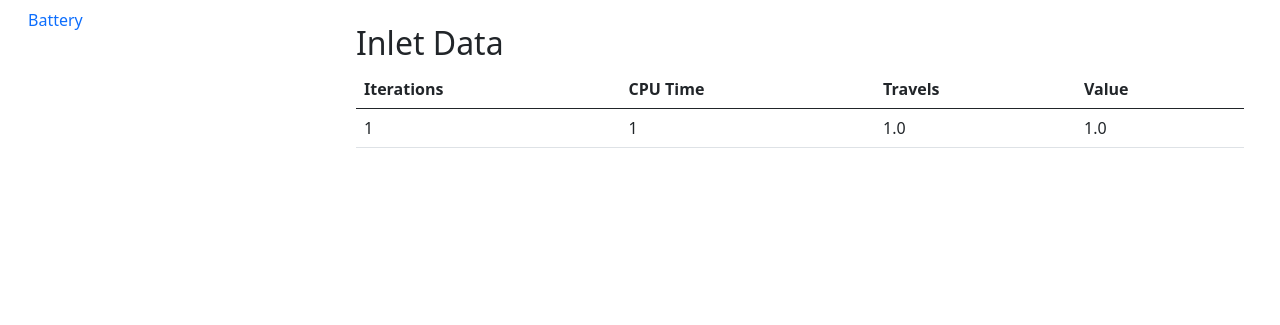
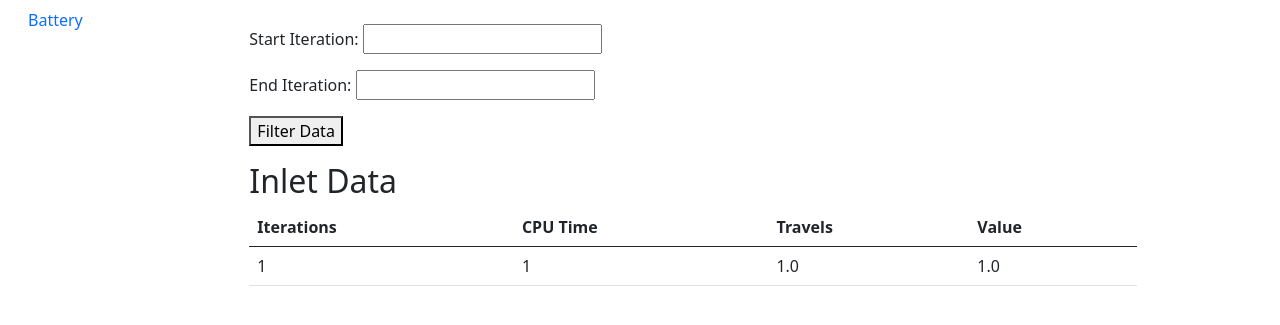
Before and after one commit to akshatranadive/fetherstill, a Django app: page /myapp/data/inlet/ in a window 1280 px wide. Shown: the top 325 px of the page. Run offline with Django 4.2, Linux system fonts and the light colour scheme; tables that the repository leaves empty hold one stand-in row (values such as "Sample post"); some libraries are stand-ins or nearby versions.

Commit message:
added filter form

```diff
--- /dev/null
+++ b/myapp/forms.py
@@ -0,0 +1,8 @@
+# forms.py
+from django import forms
+
+class DataFilterForm(forms.Form):
+    # start_date = forms.DateField(label='Start Date')
+    # end_date = forms.DateField(label='End Date')
+    start_iteration = forms.IntegerField(label='Start Iteration')
+    end_iteration = forms.IntegerField(label='End Iteration')
--- a/myapp/templates/base.html
+++ b/myapp/templates/base.html
@@ -17,7 +17,7 @@ href = "{%  static 'myapp/css/bootstrap.css' %}">
     <div class="container-fluid">
         <div class="row">
             <!-- Sidebar -->
-            <nav id="sidebar" class="col-md-3">
+            <nav id="sidebar" class="col-md-2">
                 <div class="position-sticky">
                     <ul class="nav flex-column">
                         <li class="nav-item">
--- a/myapp/templates/inlet_data.html
+++ b/myapp/templates/inlet_data.html
@@ -6,7 +6,14 @@
 </head>
 <body>
 
+<form method="post" action="{% url 'myapp:common_section' data_section=data_section %}">
+    {% csrf_token %}
+    {{ form.as_p }}
+    <button type="submit">Filter Data</button>
+</form>
+
 <!-- inlet_data.html -->
+{% if data %}
 
 {% block content %}
     <!-- Content for the Inlet section -->
@@ -35,6 +42,9 @@
     </table>
 {% endblock %}
 
+{% endif %}
+
+
 
 </body>
 </html>
--- a/myapp/urls.py
+++ b/myapp/urls.py
@@ -6,6 +6,6 @@ app_name = 'myapp'
 
 urlpatterns = [
     path('data/<str:data_section>/', views.common_section, name='common_section'),
-    path('battery/', views.battery_view, name='battery'),
+    # path('battery/', views.battery_view, name='battery'),
 
 ]
--- a/myapp/views.py
+++ b/myapp/views.py
@@ -1,39 +1,44 @@
-# # app_name/views.py
+# views.py
 from django.shortcuts import render
-from .models import BatteryData
 from .models import Pump, Inflow, Outflow
-# from .models import PumpData, InletData, OutletData
-
-
-def battery_view(request):
-    data = BatteryData.objects.all()
-    return render(request, 'battery.html', {'data': data})
-
-#
-# # views.py
-# from django.shortcuts import render
-# from .models import PumpData, InletData, OutletData
-#
-# def pump_data(request):
-#     data = PumpData.objects.all()
-#     return render(request, 'pump_data.html', {'data': data})
-#
-# def inlet_data(request):
-#     data = InletData.objects.all()
-#     return render(request, 'inlet_data.html', {'data': data})
-#
-# def outlet_data(request):
-#     data = OutletData.objects.all()
-#     return render(request, 'outlet_data.html', {'data': data})
-
-# views.py
+from .forms import DataFilterForm
 
 def common_section(request, data_section):
-    if data_section == 'pump':
-        data = Pump.objects.all()
-    elif data_section == 'inlet':
-        data = Inflow.objects.all()
-    elif data_section == 'outlet':
-        data = Outflow.objects.all()
+    data = None
+    form = DataFilterForm(request.POST or None)  # Initialize the form with POST data or None
 
-    return render(request, 'section.html', {'data': data, 'data_section': data_section})
+    if form.is_valid():
+        start_date = form.cleaned_data.get('start_date')
+        end_date = form.cleaned_data.get('end_date')
+        start_iteration = form.cleaned_data.get('start_iteration')
+        end_iteration = form.cleaned_data.get('end_iteration')
+
+        # Prepare filters based on the provided values
+        filters = {}
+
+        # if start_date:
+        #     filters['datetime__gte'] = start_date
+        # if end_date:
+        #     filters['datetime__lte'] = end_date
+        if start_iteration:
+            filters['iteration__gte'] = start_iteration
+        if end_iteration:
+            filters['iteration__lte'] = end_iteration
+
+        # Apply filters to the data
+        if data_section == 'pump':
+            data = Pump.objects.filter(**filters)
+        elif data_section == 'inlet':
+            data = Inflow.objects.filter(**filters)
+        elif data_section == 'outlet':
+            data = Outflow.objects.filter(**filters)
+    else:
+        # No form submission or form is not valid, so display all data
+        if data_section == 'pump':
+            data = Pump.objects.all()
+        elif data_section == 'inlet':
+            data = Inflow.objects.all()
+        elif data_section == 'outlet':
+            data = Outflow.objects.all()
+
+    return render(request, 'section.html', {'data': data, 'data_section': data_section, 'form': form})
```
Also changed, not shown: myapp/forms_pump.py (added, +8 -0 lines), myapp/templates/outlet_data.html (+8 -0 lines).
